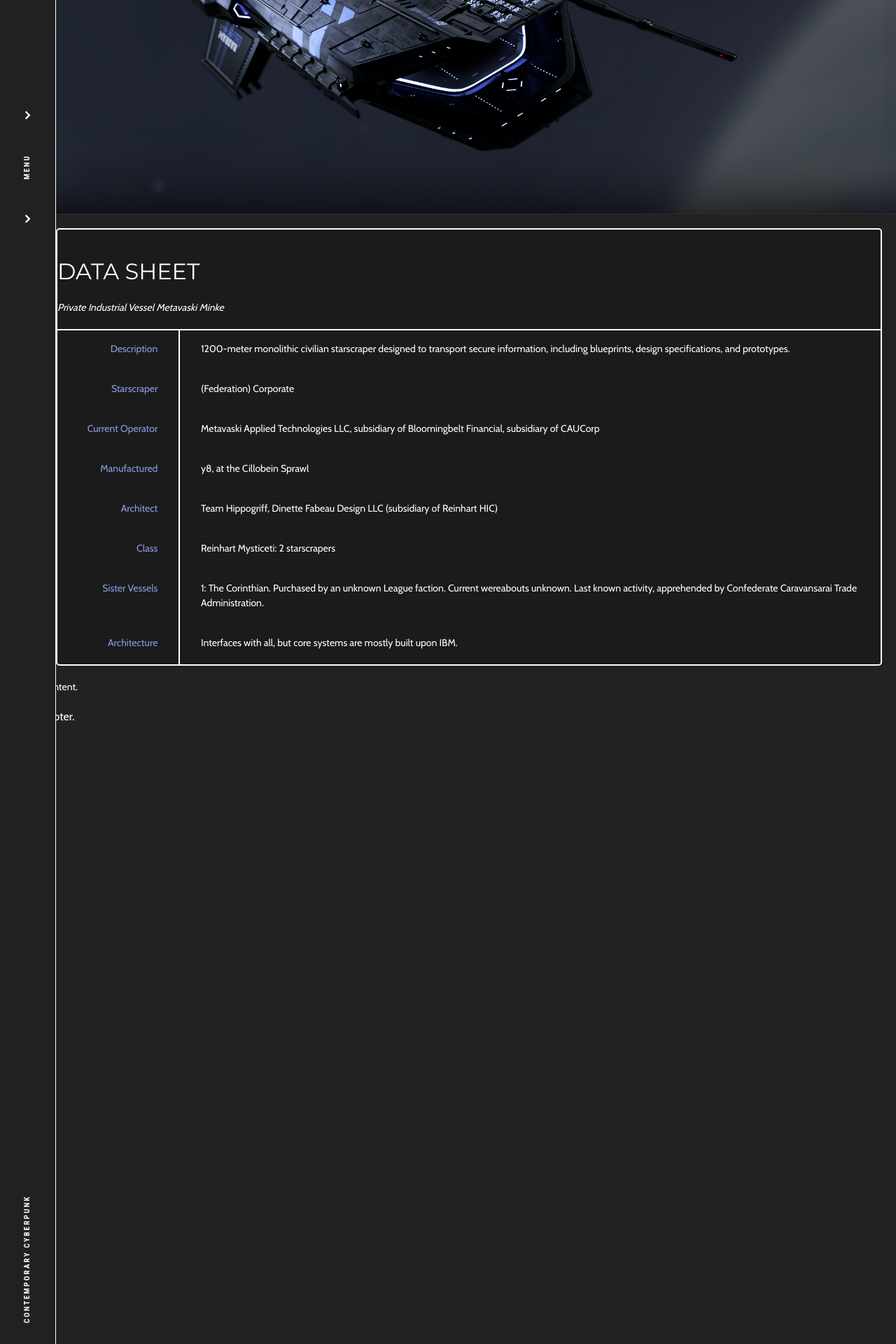
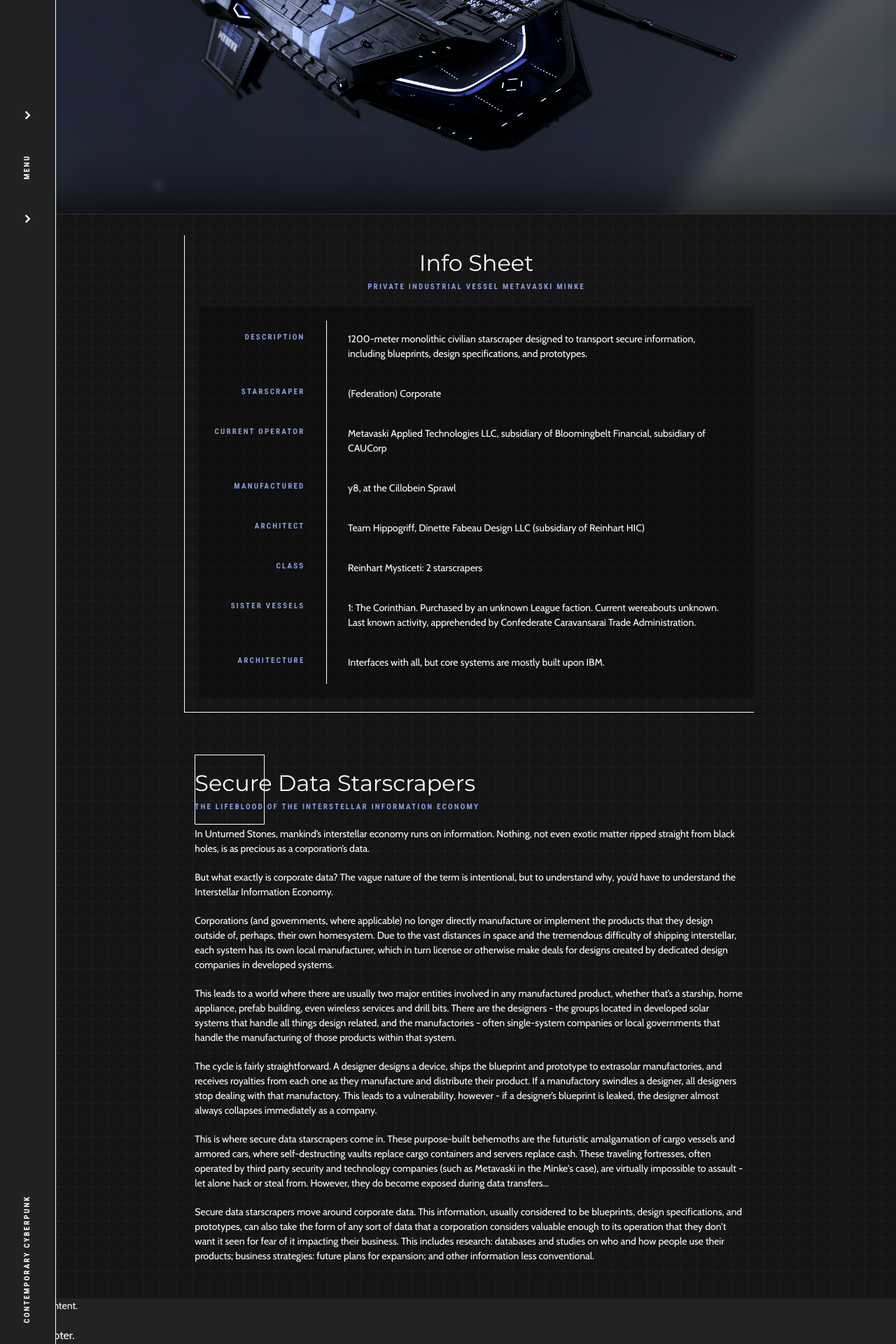
Before and after one commit to prokhorvlg/Unturned-Stones-2, a Jekyll site: the page built from codex/technology/spacecraft/minke.md, in a window 1280 px wide. Shown: the part 1381-3301 px from the top of the page at 70% size. Built offline with Jekyll 4.4.1, drawn with Linux system fonts in a browser that asks for light colours.

Commit message:
Cross platform sync

```diff
--- a/_layouts/codex_page.html
+++ b/_layouts/codex_page.html
@@ -124,18 +124,19 @@
             {{ page.bgBlock }}
           {% elsif item.type == "infoSheet" %}
 
-          <div class="statBlock">
+          <div class="row gridBG paddingTopBottom" id="{{ item.init.id }}">
+            <div class="col-md-0 col-lg-2"></div>
+            <div class="statBlock col-md-12 col-lg-8">
               <div class="statBlockHead">
-              <h1 class="bodyTitle colorMinke">DATA SHEET</h1>
-              <p class="statBlockContent"><em>Private Industrial Vessel Metavaski Minke</em></p>
+                <h1 class="bodyTitle colorMinke">{{ item.init.title }}</h1>
+                <p class="statBlockContent font-code" style="color: {{ page.page_highlight }};">{{ item.init.desc }}</p>
               </div>
-            <hr style="margin:0; padding:0">
               <div class="statBlockContainer">
 
               {% for dataItem in item.init.data %}
               <div class="statBlockBody">
                 <div class="statBlockBodyChild" style="color: {{ page.page_highlight }};">
-                <p class="statBlockContentChildH">{{ dataItem[0] }}</p>
+                  <p class="statBlockContentChildH font-code">{{ dataItem[0] }}</p>
                 </div>
                 <div class="statBlockBodyChild"></div>
                 <div class="statBlockBodyChild">
@@ -145,6 +146,27 @@
               {% endfor %}
 
               </div>
+            </div>
+            <div class="col-md-0 col-lg-2"></div>
+          </div>
+
+          {% elsif item.type == "infoBlock" %}
+
+          <div class="row gridBG paddingTopBottom" id="{{ item.init.id }}">
+            <div class="col-md-0 col-lg-{% if item.init.width == "8" %}2{% elsif item.init.width == "10" %}1{% endif %}"></div>
+            <div class="col-md-12 col-lg-{% if item.init.width == "8" %}8{% elsif item.init.width == "10" %}10{% endif %}">
+              <div class="infoDecorSquare"></div>
+              <div class="">
+                <h1 class="bodyTitle colorMinke">{{ item.init.title }}</h1>
+                <p class="statBlockContent font-code" style="color: {{ page.page_highlight }};">{{ item.init.desc }}</p>
+              </div>
+              <div class="">
+
+                {{ item.init.data }}
+
+              </div>
+            </div>
+            <div class="col-md-0 col-lg-{% if item.init.width == "8" %}2{% elsif item.init.width == "10" %}1{% endif %}"></div>
           </div>
 
           {% endif %}
--- a/assets/css/main-style.css
+++ b/assets/css/main-style.css
@@ -447,6 +447,10 @@
   letter-spacing: 0.2em;
   line-height: 2.3em;
   color: rgba(255,255,255,0.3);
+
+  flex-grow: 1;
+  text-align: right;
+  padding-right: 20px;
 }
 .navHeadingItemIcon {
   font-size: 26px;
@@ -877,6 +881,19 @@
   transition: 2s ease-in-out;
 }
 
+.gridBG {
+  background-color: #161616;
+  background-image: url(../images/gridbg_lite.png);
+  background-repeat: repeat;
+}
+.row {
+  margin: 0;
+}
+.paddingTopBottom {
+  padding-top: 30px;
+  padding-bottom: 30px;
+}
+
 .codexHead {
   display: flex;
   flex-direction: column;
@@ -1015,22 +1032,26 @@
 /*    STAT BLOCK     */
 
 .statBlock {
-  border: 2px solid white;
-  border-radius: 5px;
-  background-color: rgba(0,0,0,0.2);
+  border-left: 1px solid white;
+  border-bottom: 1px solid white;
 
-  padding-top: 20px;
-  margin: 20px;
+  padding-bottom: 20px;
+  padding-left: 20px;
+  padding-right: 0px;
 }
 
 .statBlockContent {
   font-size: 14px;
+  margin-top: -15px;
 }
 
 .statBlock hr {
   width: 100%;
   border-width: 2px;
   border-color: #fff;
+}
+.statBlockHead {
+  text-align: center;
 }
 
 .statBlockContainer {
@@ -1039,6 +1060,11 @@
   flex-direction: column;
   justify-content: center;
   align-items: baseline;
+
+  background-color: rgba(0,0,0,0.3);
+  padding-top: 20px;
+  padding-bottom: 20px;
+  padding-left: 20px;
 }
 
 .statBlockBody {
@@ -1088,6 +1114,13 @@
 
 .statBlockContentAbilityRank {
   margin-bottom: 0px;
+}
+
+.infoDecorSquare {
+  position: absolute;
+  height: 100px;
+  width: 100px;
+  border: 1px solid white;
 }
 
 .headerLink {
@@ -1161,6 +1194,10 @@
   text-transform: uppercase;
   font-size: 11px;
   letter-spacing: 0.2em;
+}
+
+.font-small {
+  font-size: 11px;
 }
 
 .font-code-l {
--- a/assets/js/site/site-nav.js
+++ b/assets/js/site/site-nav.js
@@ -190,9 +190,11 @@
     window.location.href = '/';
   });
 
-  var urlString = $("#processURL").html();
-  var pageColor = $("#processURL").css('color');
-  $("#processURL").html(processURL(urlString, pageColor, pageType));
+  if ($("#processURL").length){
+    var urlString = $("#processURL").html();
+    var pageColor = $("#processURL").css('color');
+    $("#processURL").html(processURL(urlString, pageColor, pageType));
+  }
 
 });
 
@@ -407,10 +409,10 @@
     currentHeadingObject += headings[currentHeading]['title'];
     currentHeadingObject += "</div>";
 
+    currentHeadingObject += "</div>";
+
     currentHeadingObject += "<div class='navHeadingItemDescription'>";
     currentHeadingObject += headings[currentHeading]['description'];
-    currentHeadingObject += "</div>";
-
     currentHeadingObject += "</div>";
 
     currentHeadingObject += "<div class='navHeadingItemDown nav_color' id=\"navHeadingItemDown_" + currentHeading + "\">";
@@ -436,10 +438,10 @@
     currentHeadingObject += headings[currentHeading]['title'];
     currentHeadingObject += "</div>";
 
+    currentHeadingObject += "</div>";
+
     currentHeadingObject += "<div class='navHeadingItemDescription'>";
     currentHeadingObject += headings[currentHeading]['description'];
-    currentHeadingObject += "</div>";
-
     currentHeadingObject += "</div>";
 
     currentHeadingObject += "<div class='navHeadingItemDown nav_color'>";
--- a/codex/technology/spacecraft/minke.md
+++ b/codex/technology/spacecraft/minke.md
@@ -45,6 +45,7 @@
                   type: 'infoSheet', init: {
                   id: 'infoSheet',
                   title: 'Info Sheet',
+                  desc: 'Private Industrial Vessel Metavaski Minke',
                   data: [
                     ["Description", "1200-meter monolithic civilian starscraper designed to transport secure information, including blueprints, design specifications, and prototypes."],
                     ["Starscraper", "(Federation) Corporate"],
@@ -57,6 +58,27 @@
                   ]
                   }
                 },
+                {
+                  type: 'infoBlock', init: {
+                  id: 'overarchingConcept',
+                  title: 'Secure Data Starscrapers',
+                  desc: 'The lifeblood of the interstellar information economy',
+                  width: '8',
+                  data: "<p>In Unturned Stones, mankind’s interstellar economy runs on information. Nothing, not even exotic matter ripped straight from black holes, is as precious as a corporation’s data.</p>
+
+<p>But what exactly is corporate data? The vague nature of the term is intentional, but to understand why, you’d have to understand the Interstellar Information Economy.</p>
+
+<p>Corporations (and governments, where applicable) no longer directly manufacture or implement the products that they design outside of, perhaps, their own homesystem. Due to the vast distances in space and the tremendous difficulty of shipping interstellar, each system has its own local manufacturer, which in turn license or otherwise make deals for designs created by dedicated design companies in developed systems.</p>
+
+<p>This leads to a world where there are usually two major entities involved in any manufactured product, whether that’s a starship, home appliance, prefab building, even wireless services and drill bits. There are the designers - the groups located in developed solar systems that handle all things design related, and the manufactories - often single-system companies or local governments that handle the manufacturing of those products within that system.</p>
+
+<p>The cycle is fairly straightforward. A designer designs a device, ships the blueprint and prototype to extrasolar manufactories, and receives royalties from each one as they manufacture and distribute their product. If a manufactory swindles a designer, all designers stop dealing with that manufactory. This leads to a vulnerability, however - if a designer’s blueprint is leaked, the designer almost always collapses immediately as a company.</p>
+
+<p>This is where secure data starscrapers come in. These purpose-built behemoths are the futuristic amalgamation of cargo vessels and armored cars, where self-destructing vaults replace cargo containers and servers replace cash. These traveling fortresses, often operated by third party security and technology companies (such as Metavaski in the Minke's case), are virtually impossible to assault - let alone hack or steal from. However, they do become exposed during data transfers…</p>
+
+<p>Secure data starscrapers move around corporate data. This information, usually considered to be blueprints, design specifications, and prototypes, can also take the form of any sort of data that a corporation considers valuable enough to its operation that they don't want it seen for fear of it impacting their business. This includes research: databases and studies on who and how people use their products; business strategies: future plans for expansion; and other information less conventional.</p>",
+                  }
+                },
               ]
 ---
 
```
Also changed, not shown: 9 other files. Lines whose indentation alone changed are shown as unchanged.
